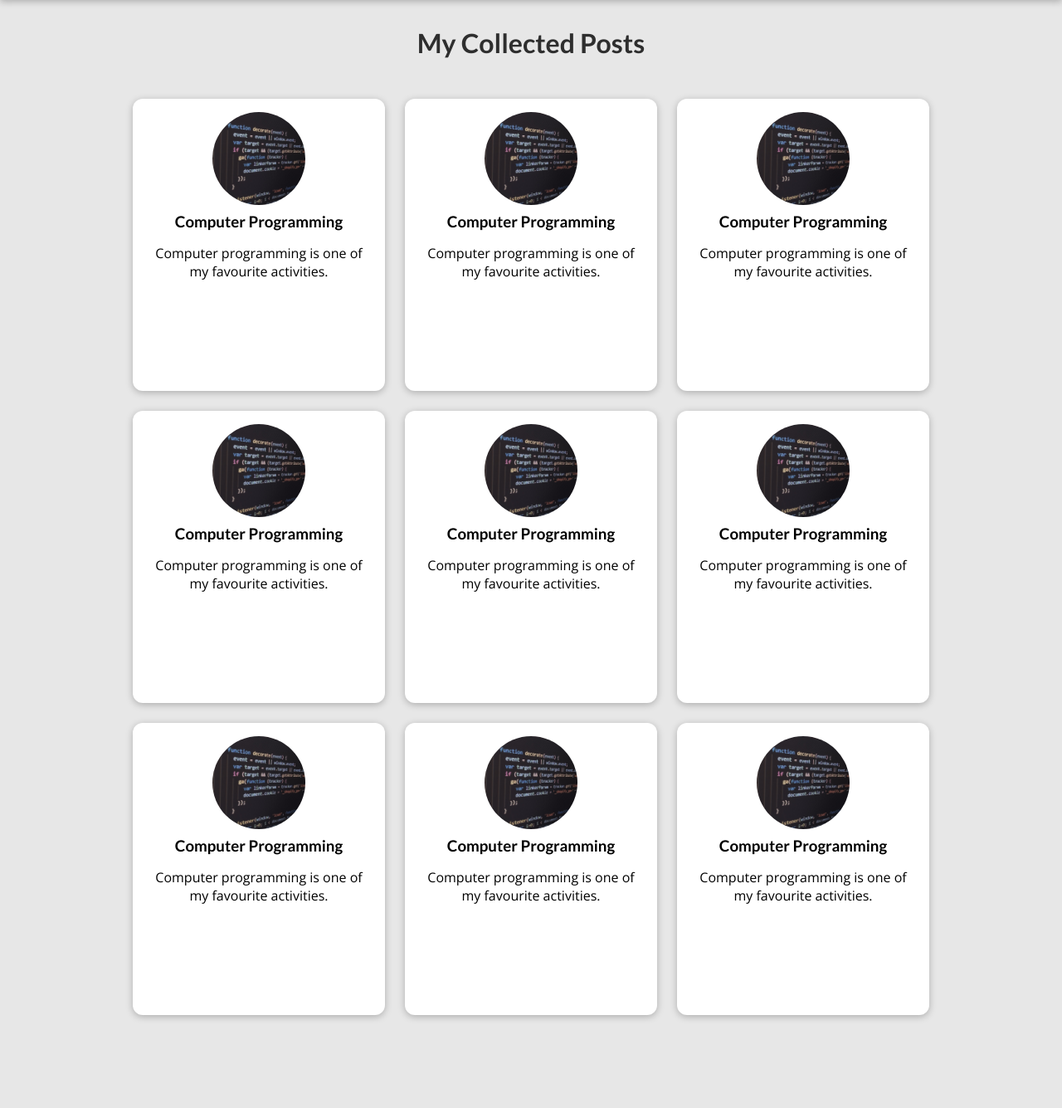
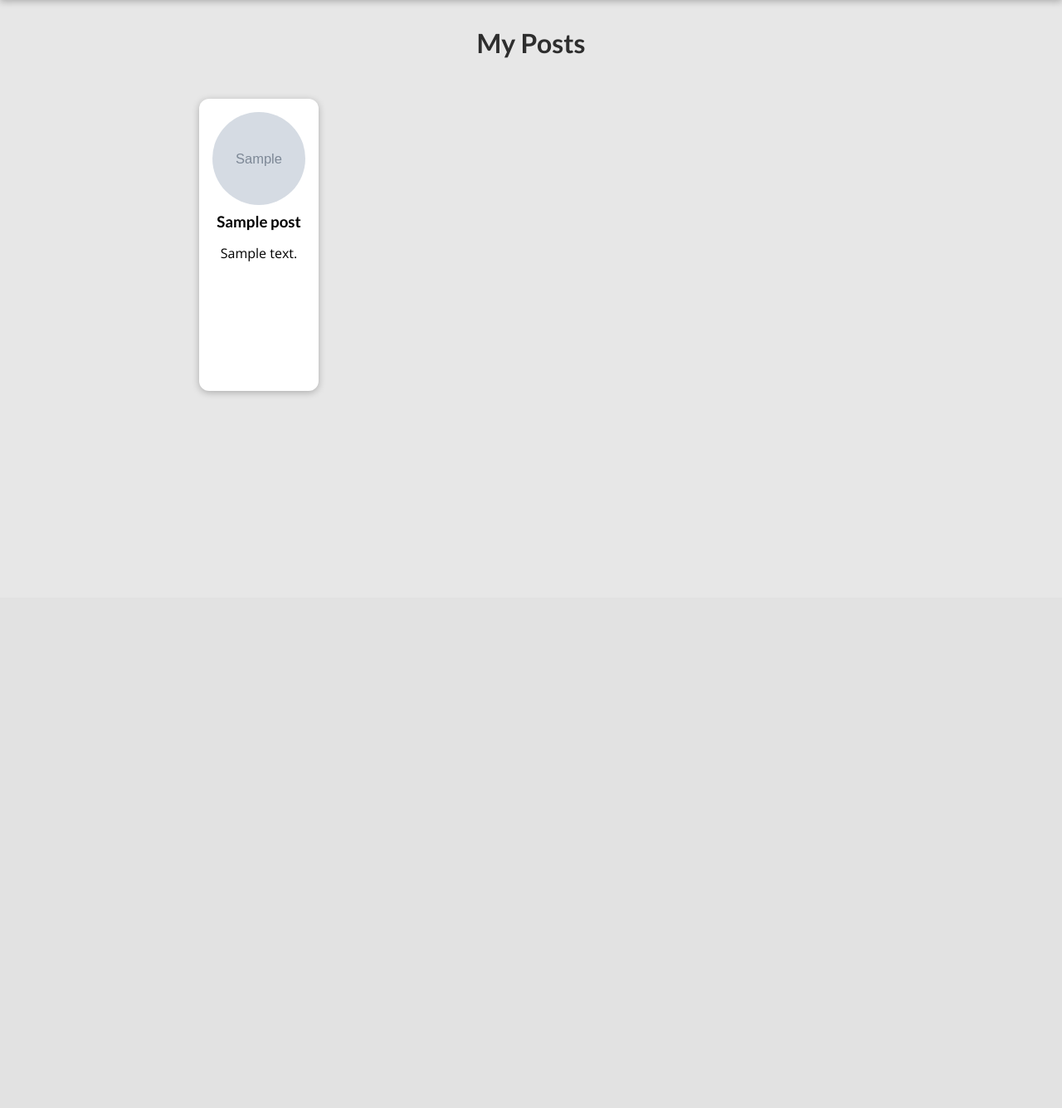
Before and after one commit to amrezaee/amr-blog, a Django app: page /posts/ in a window 1280 px wide. Shown: the part 80-1415 px from the top of the page at 83% size. After the commit the page ends 555 px from the top, so only its background shows below. Run offline with Django 5.2, Linux system fonts and the light colour scheme; tables that the repository leaves empty hold one stand-in row (values such as "Sample post"); grey boxes marked "Sample" are stand-in pictures.

Commit message:
change templates to use models

```diff
--- a/blog/views.py
+++ b/blog/views.py
@@ -1,13 +1,24 @@
-from django.shortcuts import render
+from django.shortcuts import render, get_object_or_404
 
+from .models import Post, Author, Tag
 
 def start_page(request):
-    return render(request, "blog/start_page.html")
+    latests_posts = Post.objects.all().order_by("-date")[:2]
+    return render(request, "blog/start_page.html",{
+        "posts": latests_posts
+    })
 
 
 def list_posts(request):
-    return render(request, "blog/all_posts.html")
+    all_posts = Post.objects.all().order_by("-date")
+    return render(request, "blog/all_posts.html", {
+        "all_posts": all_posts
+    })
 
 
 def show_post(request, slug):
-    return render(request, "blog/post_detail.html")
+    post = get_object_or_404(Post, slug=slug)
+    return render(request, "blog/post_detail.html",{
+        "post": post,
+        "author": post.author
+    })
--- a/templates/blog/all_posts.html
+++ b/templates/blog/all_posts.html
@@ -10,18 +10,12 @@
 
 {% block content %}
     <section id="all-posts">
-        <h2>My Collected Posts</h2>
+        <h2>My Posts</h2>
 
         <ul>
-            {% include "blog/post.html" %}
-            {% include "blog/post.html" %}
-            {% include "blog/post.html" %}
-            {% include "blog/post.html" %}
-            {% include "blog/post.html" %}
-            {% include "blog/post.html" %}
-            {% include "blog/post.html" %}
-            {% include "blog/post.html" %}
-            {% include "blog/post.html" %}
+            {% for post in all_posts %}
+                {% include "blog/post.html" %}
+            {% endfor %}
         </ul>
     </section>
 {% endblock content %}
--- a/templates/blog/post.html
+++ b/templates/blog/post.html
@@ -2,13 +2,13 @@
 
 <li>
     <article class="post">
-        <a href="{% url "show_post" "programming" %}">
-            <img src="{% static "blog/images/programming.png" %}" alt="Programming" />
+        <a href="{% url "show_post" post.slug %}">
+            <img src="{% static "blog/images/"|add:post.image_name %}" alt="{{post.title}}" />
 
             <div class="post__content">
-                <h3>Computer Programming</h3>
+                <h3>{{post.title}}</h3>
 
-                <p>Computer programming is one of my favourite activities.</p>
+                <p>{{post.excerpt}}</p>
             </div>
         </a>
     </article>
--- a/templates/blog/start_page.html
+++ b/templates/blog/start_page.html
@@ -22,7 +22,9 @@
 <section id="latest-posts">
     <h2>My Latest Thoughts</h2>
     <ul>
-        {% include "blog/post.html" %}
+        {% for post in posts %}
+            {% include "blog/post.html" %}
+        {% endfor %}
     </ul>
 </section>
 
```
Also changed, not shown: templates/blog/post_detail.html (+6 -12 lines).
